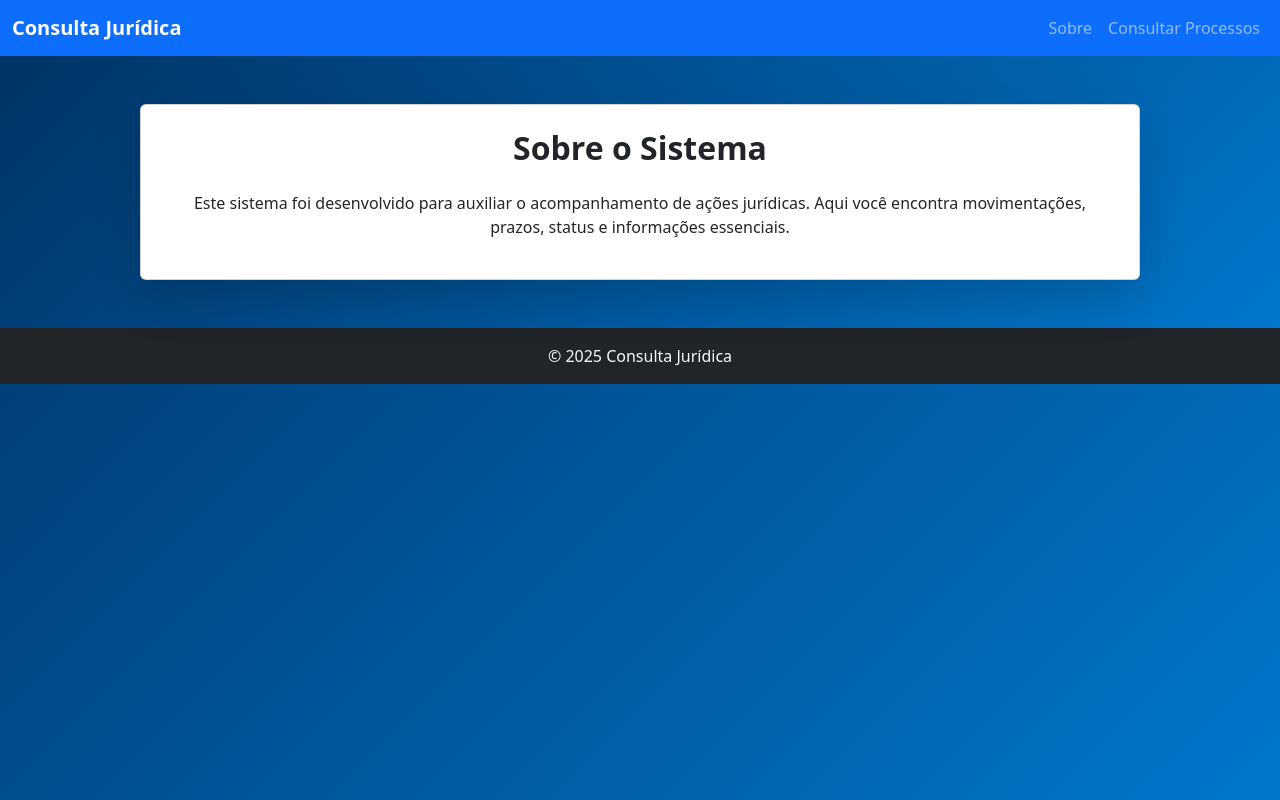
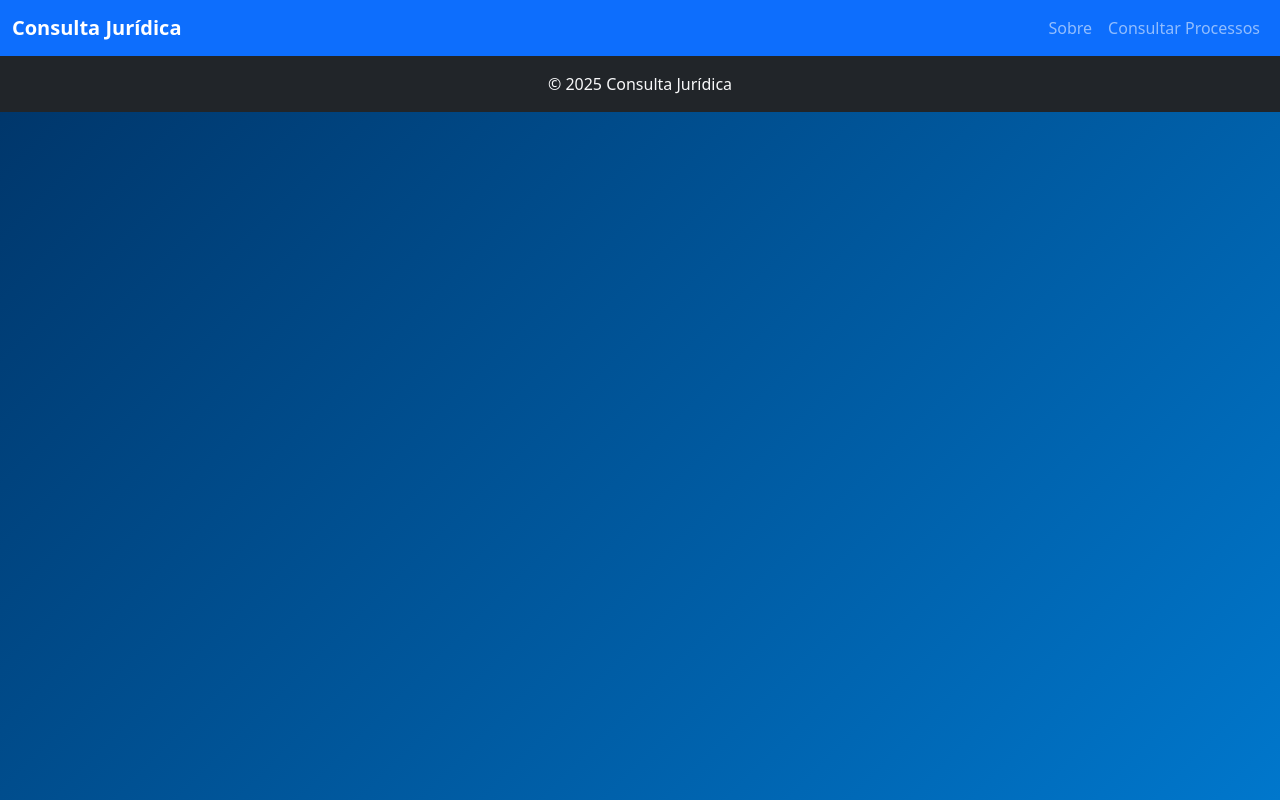
Before and after one commit to sarah-ma-dev/sistema-acoess-juridicas, a plain HTML site: page index.html in a window 1280 px wide. Drawn offline with nearby package versions, Linux system fonts and the light colour scheme.

Commit message:
index.html

```diff
--- a/index.html
+++ b/index.html
@@ -27,20 +27,6 @@
     </div>
 </nav>
 
-<section class="py-5 text-center text-light" style="background: linear-gradient(135deg, #003366, #005599, #0077cc);">
-    <div class="container">
-
-        <div class="card shadow-lg p-4 mx-auto" style="max-width: 1000px;">
-            <h2 class="fw-bold">Sobre o Sistema</h2>
-            <p class="mt-3">
-                Este sistema foi desenvolvido para auxiliar o acompanhamento de ações jurídicas.
-                Aqui você encontra movimentações, prazos, status e informações essenciais.
-            </p>
-        </div>
-
-    </div>
-</section>
-
 <footer class="bg-dark text-light text-center py-3">
     © 2025 Consulta Jurídica
 </footer>
```
